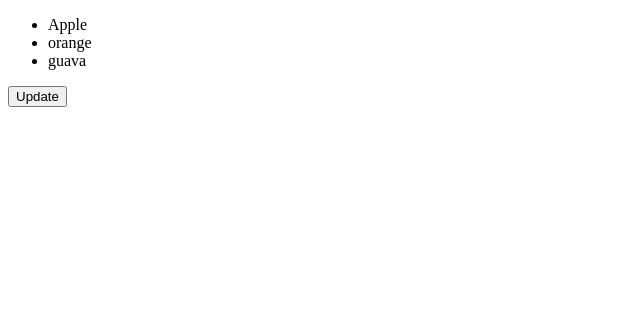
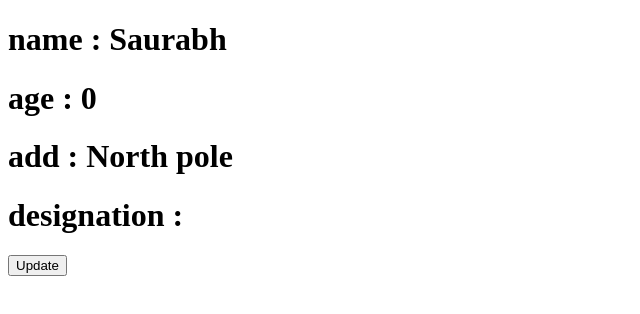
Before and after one commit to saurav-95-dev/React-Redux-CRUD, a React (Vite) app: page / in a window 1280 px wide. Shown: the top 314 px of the page, without its empty margins (0-640 px from the left). Built offline with nearby package versions, Linux system fonts and the light colour scheme.

Commit message:
Immutability in state (with objects)

```diff
--- a/src/App.jsx
+++ b/src/App.jsx
@@ -1,29 +1,23 @@
-//Immutaility in state (Arrays):
-
-import { useState } from "react"
+import React, { useState } from "react";
 
 export default function App() {
 
-  const [item, setItem] = useState(["Apple", "orange", "guava"]);
+  const [person, setPerson] = useState({ name: "Saurabh", age: 0, add: "North pole" });
 
   function handleUpdate() {
-    console.log("handleUpdate function is running .. ")
-    //item.push("new item"); //Directly changing the array
-    setItem([...item, "new Item"]);
+
+    setPerson({...person , name : "swaha" , designation : "SDE1" , age : 340});
   }
 
   return (
     <>
+      <h1>name : {person.name}</h1>
+      <h1>age : {person.age}</h1>
+      <h1>add : {person.add}</h1>
+      <h1>designation : { person.designation}</h1>
 
-      <ul>
-        {
-          item.map((fruits , index) => {
-            return <li key={index}>{ fruits}</li>
-          })
-        }
-      </ul>
       <button onClick={handleUpdate}>Update</button>
+    </>
 
-    </>
   )
 }
```
